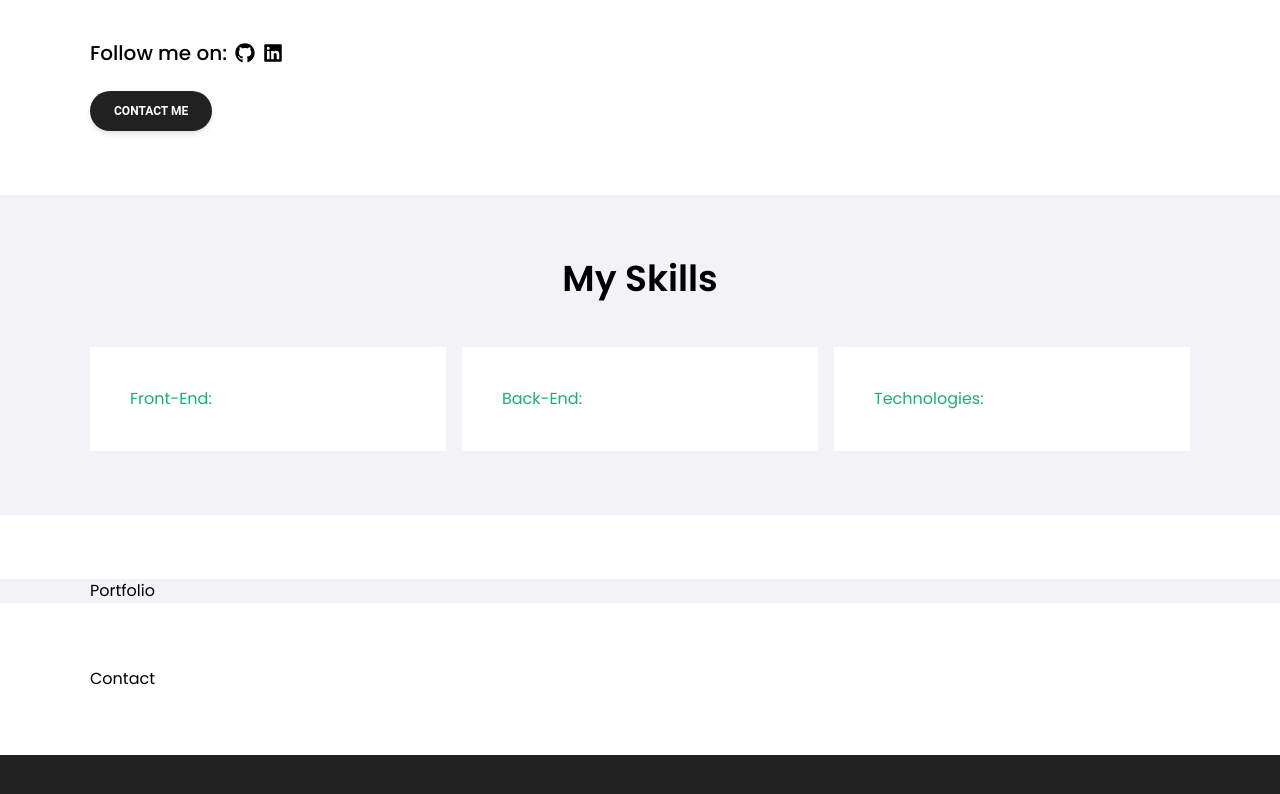
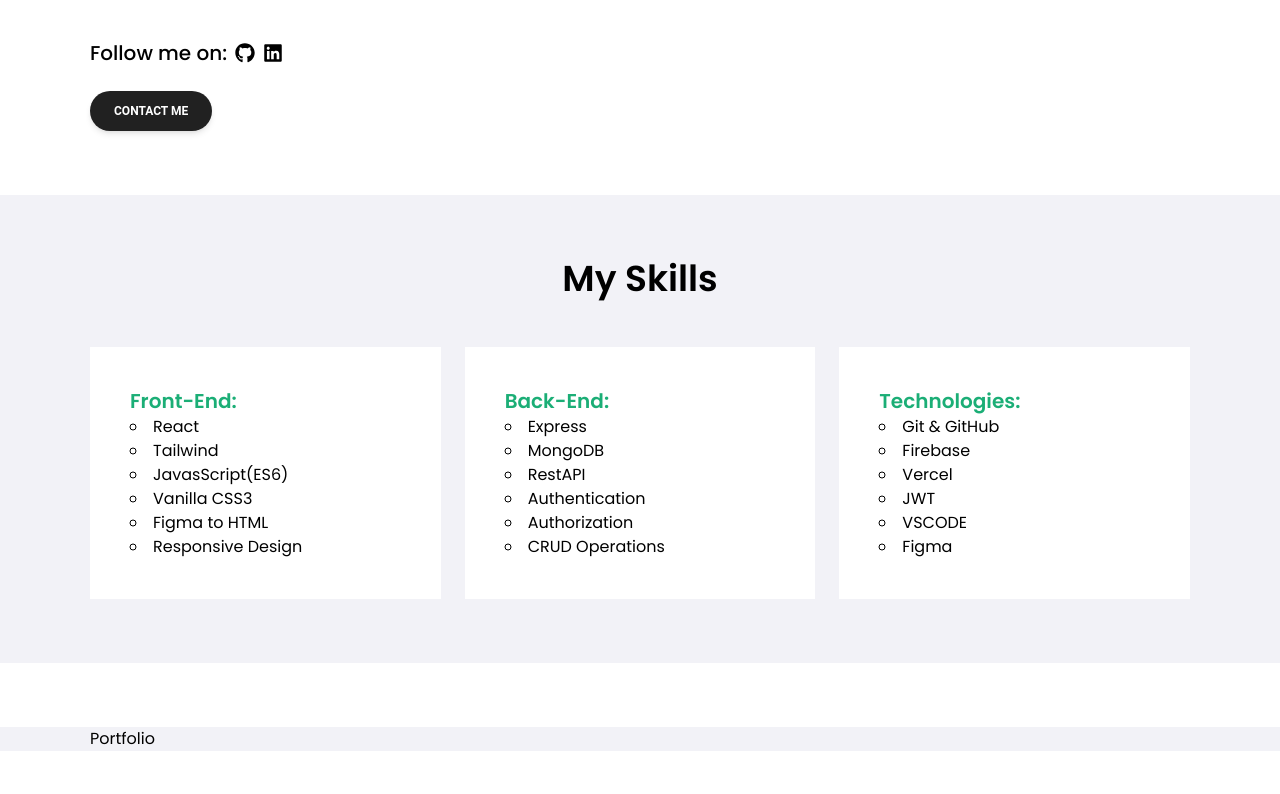
Before and after one commit to abduseu/abdus-client, a React (Vite) app: page / in a window 1280 px wide. Shown: the part 1756-2550 px from the top of the page. Built offline with nearby package versions, Linux system fonts and the light colour scheme.

Commit message:
Skills section completed

```diff
--- a/src/components/SkillLists.jsx
+++ b/src/components/SkillLists.jsx
@@ -1,4 +1,4 @@
-const SkillLists = () => {
+const Skills = () => {
     return (
         <div className="mx-5 my-6">
             <div className="mx-auto md:py-16 space-y-4">
@@ -35,4 +35,4 @@ const SkillLists = () => {
     );
 };
 
-export default SkillLists;
+export default Skills;
--- a/src/components/Skills.jsx
+++ b/src/components/Skills.jsx
@@ -1,20 +1,44 @@
 const Skills = () => {
     return (
         <div className="mx-5 my-6">
-            <div className="mx-auto md:py-16 space-y-12">
+            <div className="mx-auto py-8 md:py-16 space-y-6 md:space-y-12">
                 {/* <h4 className="md:text-xl font-medium">My Skills</h4> */}
                 <h1 className="text-2xl md:text-4xl font-semibold text-center">
                     My Skills
                 </h1>
-                <div className="grid grid-cols-1 md:grid-cols-3 gap-4">
+                <div className="grid grid-cols-1 md:grid-cols-3 gap-6">
                     <div className="bg-white p-10">
-                        <span>Front-End:</span>
+                        <span className="text-xl font-semibold">Front-End:</span>
+                        <ul className="list-inside list-[circle]">
+                            <li>React</li>
+                            <li>Tailwind</li>
+                            <li>JavasScript(ES6)</li>
+                            <li>Vanilla CSS3</li>
+                            <li>Figma to HTML</li>
+                            <li>Responsive Design</li>
+                        </ul>
                     </div>
                     <div className="bg-white p-10">
-                        <span>Back-End:</span>
+                        <span className="text-xl font-semibold">Back-End:</span>
+                        <ul className="list-inside list-[circle]">
+                            <li>Express</li>
+                            <li>MongoDB</li>
+                            <li>RestAPI</li>
+                            <li>Authentication</li>
+                            <li>Authorization</li>
+                            <li>CRUD Operations</li>
+                        </ul>
                     </div>
                     <div className="bg-white p-10">
-                        <span>Technologies:</span>
+                        <span className="text-xl font-semibold">Technologies:</span>
+                        <ul className="list-inside list-[circle]">
+                            <li>Git & GitHub</li>
+                            <li>Firebase</li>
+                            <li>Vercel</li>
+                            <li>JWT</li>
+                            <li>VSCODE</li>
+                            <li>Figma</li>
+                        </ul>
                     </div>
                 </div>
 
```
